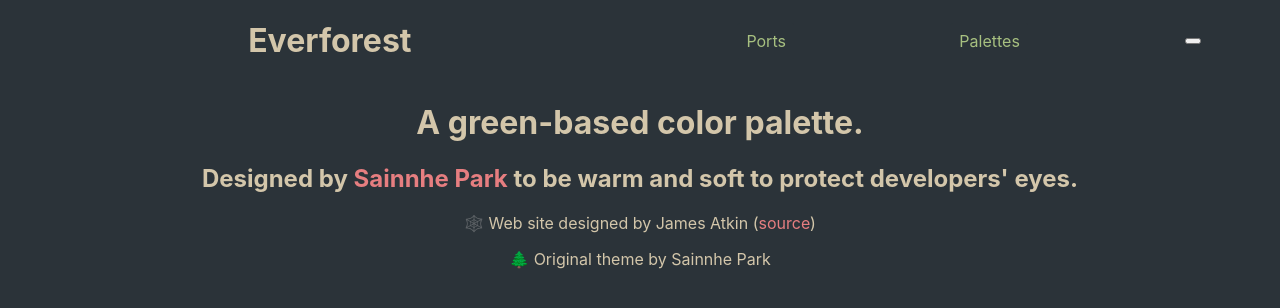
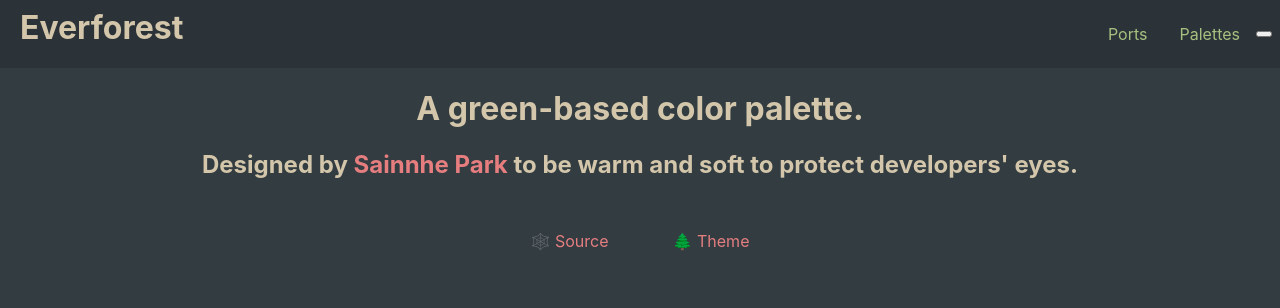
Before and after one commit to jamesalexatkin/everforest-web, a React (Create React App) app: page / in a window 1280 px wide. Shown: the top 308 px of the page. Built offline with nearby package versions, Linux system fonts and the light colour scheme.

Commit message:
Change some styles

```diff
--- a/src/App.js
+++ b/src/App.js
@@ -1,6 +1,5 @@
-import logo from "./logo.svg";
-import "./App.css";
-import Palette from "./components/Palette";
+import "./styles/Base.css";
+import "./styles/Colors.css";
 import Intro from "./components/Intro";
 import Header from "./components/Header";
 import Footer from "./components/Footer";
--- a/src/components/Footer.js
+++ b/src/components/Footer.js
@@ -1,11 +1,15 @@
+import "../styles/Base.css";
+import "../styles/Footer.css";
+
 function Footer() {
   return (
     <div className="Footer">
-      <p>
-        🕸️ Web site designed by James Atkin (
-        <a href="https://github.com/jamesalexatkin/everforest-web">source</a>)
+      <p className="FooterP">
+        🕸️ <a href="https://github.com/jamesalexatkin/everforest-web">Source</a>
       </p>
-      <p>🌲 Original theme by Sainnhe Park</p>
+      <p className="FooterP">
+        🌲 <a href="https://github.com/sainnhe/everforest">Theme</a>
+      </p>
     </div>
   );
 }
--- a/src/components/Header.js
+++ b/src/components/Header.js
@@ -3,12 +3,16 @@
 function Header() {
   return (
     <header className="Header">
-      <h1>
+      <h1 className="Title">
         <a href="https://github.com/sainnhe/everforest">Everforest</a>
       </h1>
       <nav className="Nav">
-        <a href="/ports">Ports</a>
-        <a href="/ports">Palettes</a>
+        <a className="NavLink" href="/ports">
+          Ports
+        </a>
+        <a className="NavLink" href="/palettes">
+          Palettes
+        </a>
         <button></button>
       </nav>
     </header>
--- a/src/components/Intro.js
+++ b/src/components/Intro.js
@@ -1,3 +1,5 @@
+import "../styles/Base.css";
+
 function Intro() {
   return (
     <div className="Intro">
--- /dev/null
+++ b/src/styles/Base.css
@@ -0,0 +1,19 @@
+/* Styles for base components. */
+
+body {
+    background-color: var(--bg1);
+    color: var(--fg);
+    text-align: center;
+}
+
+a, a:visited {
+    color: var(--red);
+    text-decoration: none;
+    border-radius: 0.1em;
+}
+
+a:hover, .Nav a:active {
+    background-color: var(--bg2);
+    color: var(--fg);
+    transition: ease 0.5s;
+}
--- a/src/colors.css
+++ b/src/styles/Colors.css
@@ -25,20 +25,3 @@
     --statusline2:#d3c6aa;
     --statusline3:#e67e80;
 }
-
-body{
-    background-color: var(--bg0);
-    color: var(--fg);
-}
-
-a, a:visited{
-    color: var(--red);
-    text-decoration: none;
-    border-radius: 0.1em;
-}
-
-a:hover, .Nav a:active {
-    background-color: var(--bg2);
-    color: var(--fg);
-    transition: ease 0.5s;
-}
--- /dev/null
+++ b/src/styles/Footer.css
@@ -0,0 +1,10 @@
+/* Styles for Footer component. */
+
+.Footer {
+    display: flex;
+    justify-content: center;
+}
+
+.FooterP {
+    margin: 2em;
+}
--- a/src/styles/Header.css
+++ b/src/styles/Header.css
@@ -1,6 +1,10 @@
-.Header{
-    display: grid;
+/* Styles for Header component. */
+
+.Header {
+    background-color: var(--bg0);
+    display: flex;
     grid-template-areas: "logo nav";
+    width: 100%;
 }
 
 header h1 a, header h1 a:visited{
@@ -8,12 +12,28 @@
     padding: 12px;
 }
 
+.Title {
+    margin: 8px;
+}
+
+.Title a:link, .Title a:visited {
+    background-color: var(--bg0);
+    text-align: center;
+}
+
+.Title a:hover, .Title a:active {
+    color: var(--green);
+    transition: ease 0.5s;
+}
+
 .Nav{
+    width: 100%;
     grid-area: nav;
-    display: grid;
+    display: flex;
     grid-template-columns: repeat(3,auto);
     align-items: center;
-    justify-items: center;
+    justify-content: flex-end;
+    margin: 8px;
 }
 
 .Nav a:link, .Nav a:visited{
@@ -31,3 +51,7 @@
     color: var(--fg);
     transition: ease 0.5s;
 }
+
+.NavLink {
+    margin: 8px;
+}
```
